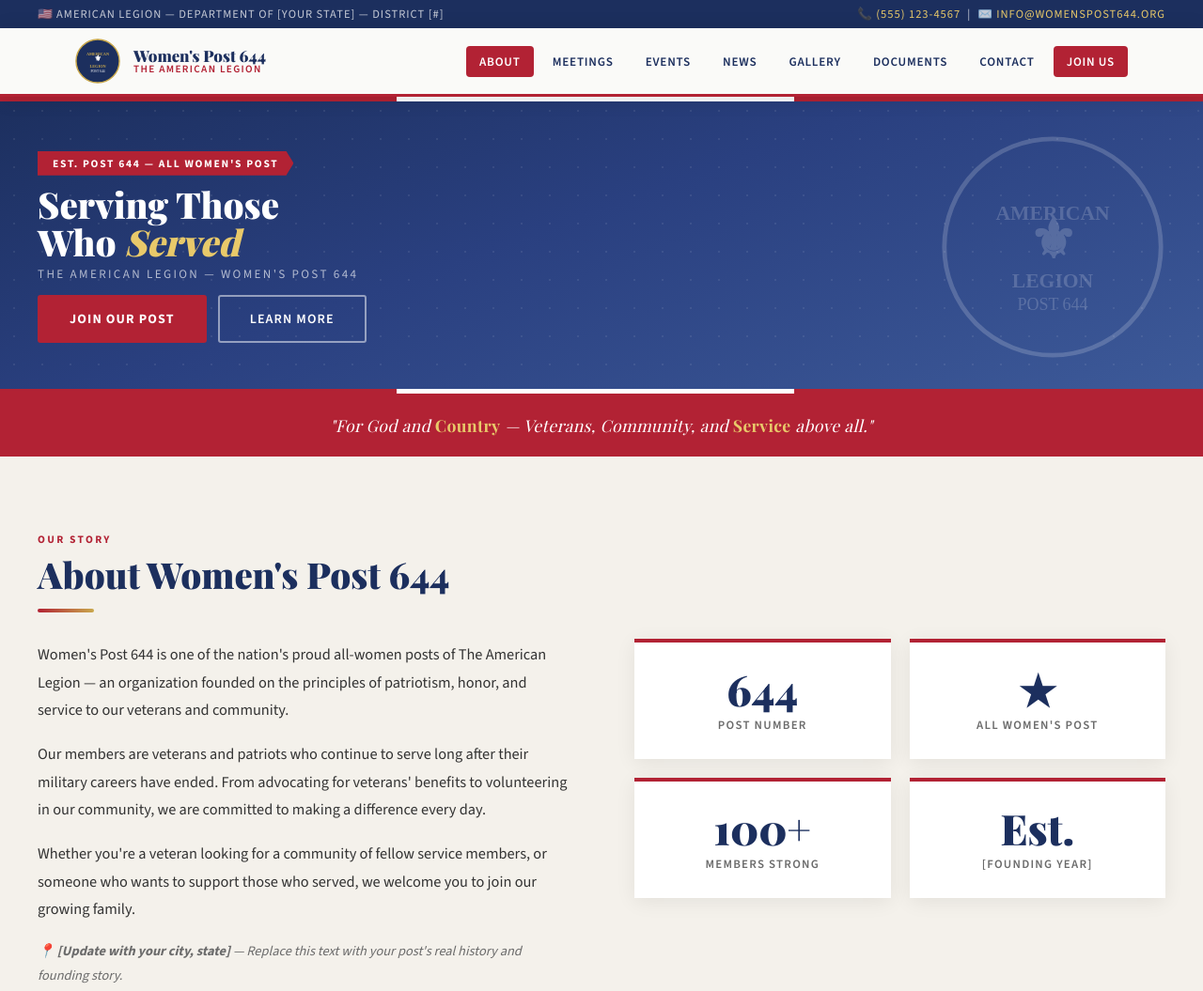
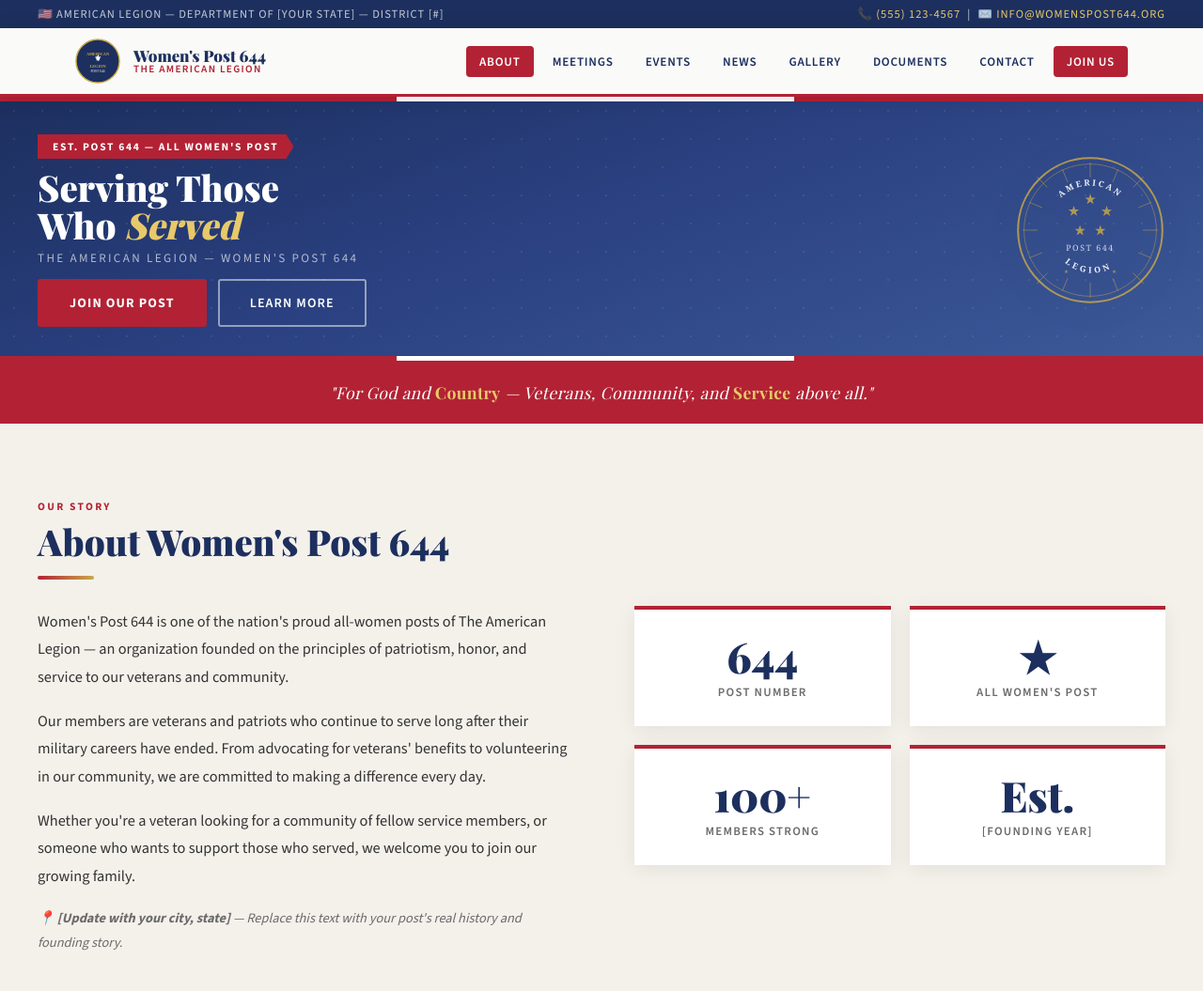
Before and after one commit to jlloydsanders/womenspost644, a website: page public/index.html in a window 1280 px wide. Shown: the top 1055 px of the page at 94% size. Drawn offline with nearby package versions, Linux system fonts and the light colour scheme; a web font is replaced by a local one.

Commit message:
more updates

```diff
--- a/public/index.html
+++ b/public/index.html
@@ -267,11 +267,12 @@
   }
   .btn-outline:hover { border-color: white; background: rgba(255,255,255,0.08); }
   .hero-emblem-large {
-    width: 240px;
-    height: 240px;
-    opacity: 0.18;
-    filter: brightness(10);
-  }
+    width: 160px;
+    height: 160px;
+    opacity: 0.92;
+    filter: drop-shadow(0 4px 24px rgba(0,0,0,0.35));
+    flex-shrink: 0;
+}
 
   /* ── MISSION STRIP ── */
   .mission-strip {
@@ -991,12 +992,61 @@
         <a href="#" onclick="showTab('about');return false;" class="btn-outline">Learn More</a>
       </div>
     </div>
-    <svg class="hero-emblem-large" viewBox="0 0 100 100" fill="none" xmlns="http://www.w3.org/2000/svg">
-      <circle cx="50" cy="50" r="48" fill="none" stroke="white" stroke-width="2"/>
-      <text x="50" y="38" text-anchor="middle" font-family="serif" font-size="9" fill="white" font-weight="bold">AMERICAN</text>
-      <text x="50" y="55" text-anchor="middle" font-family="serif" font-size="24" fill="white" font-weight="bold">⚜</text>
-      <text x="50" y="68" text-anchor="middle" font-family="serif" font-size="9" fill="white" font-weight="bold">LEGION</text>
-      <text x="50" y="78" text-anchor="middle" font-family="serif" font-size="7.5" fill="white">POST 644</text>
+<svg class="hero-emblem-large" viewBox="0 0 200 200" fill="none" xmlns="http://www.w3.org/2000/svg">
+      <!-- Outer ring -->
+      <circle cx="100" cy="100" r="96" fill="none" stroke="#C9A84C" stroke-width="2.5" opacity="0.9"/>
+      <circle cx="100" cy="100" r="88" fill="none" stroke="#C9A84C" stroke-width="1" opacity="0.6"/>
+
+      <!-- Sun rays (16 rays radiating outward) -->
+      <g opacity="0.55" stroke="#C9A84C" stroke-width="1.2">
+        <line x1="100" y1="10" x2="100" y2="30"/>
+        <line x1="100" y1="170" x2="100" y2="190"/>
+        <line x1="10" y1="100" x2="30" y2="100"/>
+        <line x1="170" y1="100" x2="190" y2="100"/>
+        <line x1="29" y1="29" x2="43" y2="43"/>
+        <line x1="157" y1="157" x2="171" y2="171"/>
+        <line x1="171" y1="29" x2="157" y2="43"/>
+        <line x1="43" y1="157" x2="29" y2="171"/>
+        <line x1="19" y1="63" x2="36" y2="70"/>
+        <line x1="164" y1="130" x2="181" y2="137"/>
+        <line x1="63" y1="19" x2="70" y2="36"/>
+        <line x1="130" y1="164" x2="137" y2="181"/>
+        <line x1="181" y1="63" x2="164" y2="70"/>
+        <line x1="36" y1="130" x2="19" y2="137"/>
+        <line x1="137" y1="19" x2="130" y2="36"/>
+        <line x1="70" y1="164" x2="63" y2="181"/>
+      </g>
+
+      <!-- Star of stars — 5 outer stars -->
+      <g fill="#C9A84C" opacity="0.9" transform="translate(0,32)">
+        <polygon points="100,18 102.5,25.5 110,25.5 104,30 106.5,37.5 100,33 93.5,37.5 96,30 90,25.5 97.5,25.5" transform="scale(0.7) translate(43,10)"/>
+        <polygon points="100,18 102.5,25.5 110,25.5 104,30 106.5,37.5 100,33 93.5,37.5 96,30 90,25.5 97.5,25.5" transform="rotate(72 100 100) scale(0.7) translate(43,10) rotate(-72 100 100)"/>
+        <polygon points="100,18 102.5,25.5 110,25.5 104,30 106.5,37.5 100,33 93.5,37.5 96,30 90,25.5 97.5,25.5" transform="rotate(144 100 100) scale(0.7) translate(43,10) rotate(-144 100 100)"/>
+        <polygon points="100,18 102.5,25.5 110,25.5 104,30 106.5,37.5 100,33 93.5,37.5 96,30 90,25.5 97.5,25.5" transform="rotate(216 100 100) scale(0.7) translate(43,10) rotate(-216 100 100)"/>
+        <polygon points="100,18 102.5,25.5 110,25.5 104,30 106.5,37.5 100,33 93.5,37.5 96,30 90,25.5 97.5,25.5" transform="rotate(288 100 100) scale(0.7) translate(43,10) rotate(-288 100 100)"/>
+      </g>
+
+
+      <!-- "AMERICAN" arc top -->
+      <path id="topArc" d="M 48,80 A 54,54 0 0,1 152,80" fill="none"/>
+      <text font-family="Georgia, serif" font-size="11" font-weight="bold" fill="white" letter-spacing="3">
+        <textPath href="#topArc" startOffset="50%" text-anchor="middle">AMERICAN</textPath>
+      </text>
+
+      <!-- "LEGION" arc bottom -->
+      <path id="botArc" d="M 52,122 A 54,54 0 0,0 148,132" fill="none"/>
+      <text font-family="Georgia, serif" font-size="11" font-weight="bold" fill="white" letter-spacing="4">
+        <textPath href="#botArc" startOffset="50%" text-anchor="middle">LEGION</textPath>
+      </text>
+
+
+
+      <!-- POST 644 bottom text -->
+      <text x="100" y="128" text-anchor="middle" font-family="Georgia, serif" font-size="11" fill="white" letter-spacing="2" opacity="0.85">POST 644</text>
+
+      <!-- small stars left and right of POST 644 -->
+      <text x="68" y="157" text-anchor="middle" font-size="7" fill="#C9A84C" opacity="0.8">★</text>
+      <text x="132" y="157" text-anchor="middle" font-size="7" fill="#C9A84C" opacity="0.8">★</text>
     </svg>
   </div>
 </section>
```
Also changed, not shown: public/TAL-emblem-line-art-RGB.png (added).
